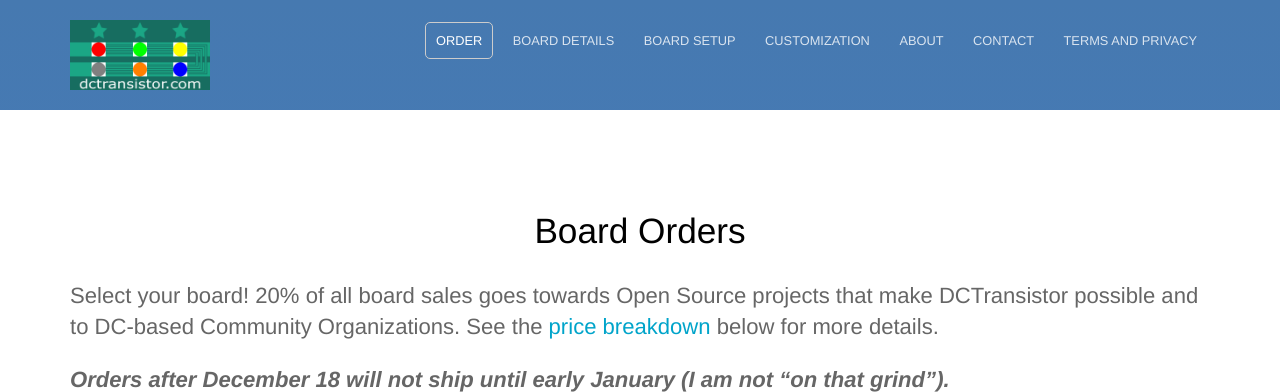
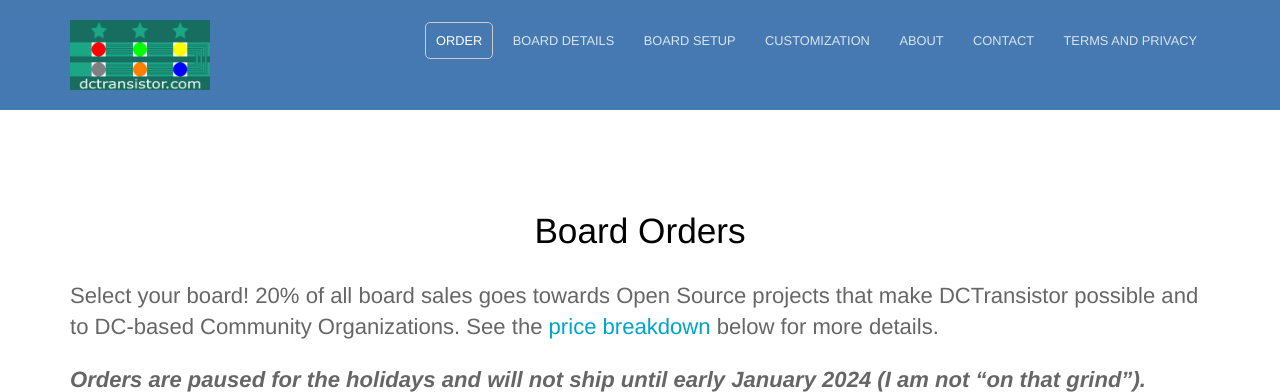
Before and after one commit to LArkema/dctransistor_website, a Jekyll site: the page built from order.md, in a window 1280 px wide and 900 px high, cut to the strip 0-392 px from the top of the window. Built offline with Jekyll 4.4.1, drawn with Linux system fonts in a browser that asks for light colours.

Commit message:
Update shipping pause notice

```diff
--- a/order.md
+++ b/order.md
@@ -4,7 +4,7 @@ title: Board Orders
 
 Select your board! 20% of all board sales goes towards Open Source projects that make DCTransistor possible and to DC-based Community Organizations. See the [price breakdown](#price-breakdown) below for more details.
 
-***Orders after December 18 will not ship until early January (I am not "on that grind").***
+***Orders are paused for the holidays and will not ship until early January 2024 (I am not "on that grind").***
 
 <table>
   <tr>
```
Also changed, not shown: board-info.md (+1 -1 lines).
